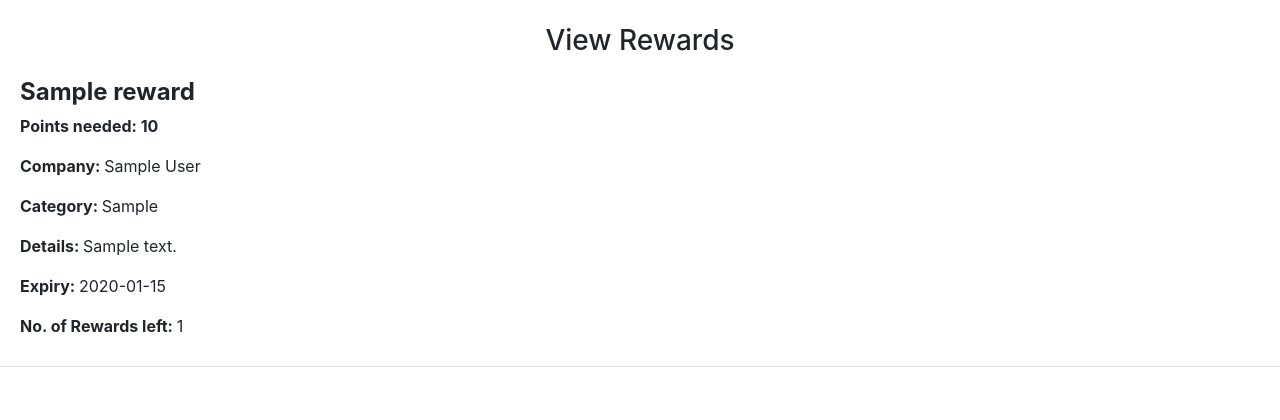
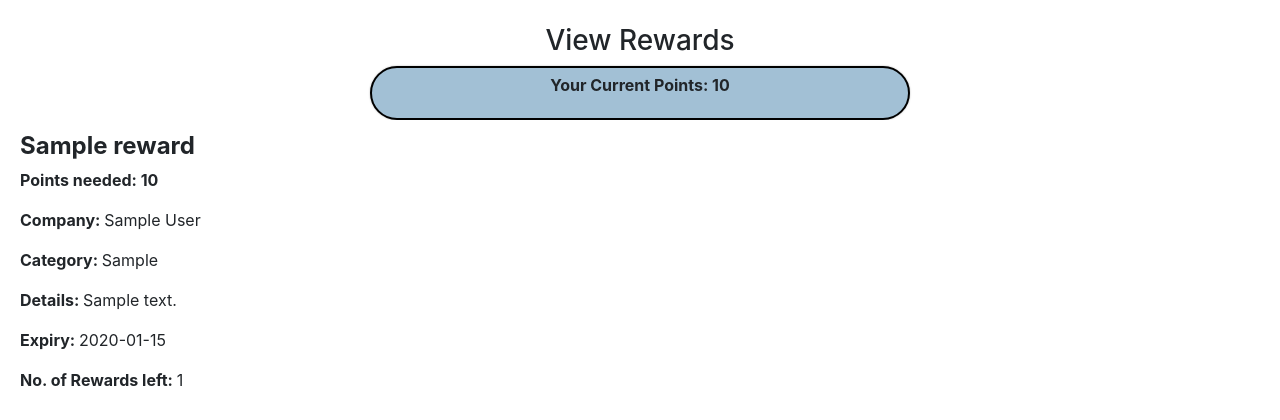
Before and after one commit to joanna-lim/SC2006-SWE-Parking4TheWin, a Flask app: page /view-rewards in a window 1280 px wide. Shown: the part 70-490 px from the top of the page. Run offline with Flask 3, Linux system fonts and the light colour scheme; a user stored in the database is signed in; tables that the repository leaves empty hold one stand-in row (values such as "Sample post"); parts of the project's set-up code (start-up, migrations or seed data) failed here and were passed over; some libraries are stand-ins or nearby versions.

Commit message:
show user points

```diff
--- a/website/templates/view_rewards.html
+++ b/website/templates/view_rewards.html
@@ -3,6 +3,17 @@ content %}
 
 </br>
 <h3 align="center">View Rewards</h3>
+
+<div class="container">
+  <div class="row justify-content-center">
+    <div class="col-md-6">
+      <div style="text-align: center; border-radius: 30px; border: 2px solid black; padding: 5px; background-color: #a2c0d5; box-shadow: 0 0 2px rgba(0,0,0,0.3);">
+        <p><strong>Your Current Points: {{ user.points }}</strong></p>
+      </div>
+    </div>
+  </div>
+</div>
+
 <ul class="list-group list-group-flush" id="rewards">
   {% for reward in rewards %}
   <li class="list-group-item">
```
